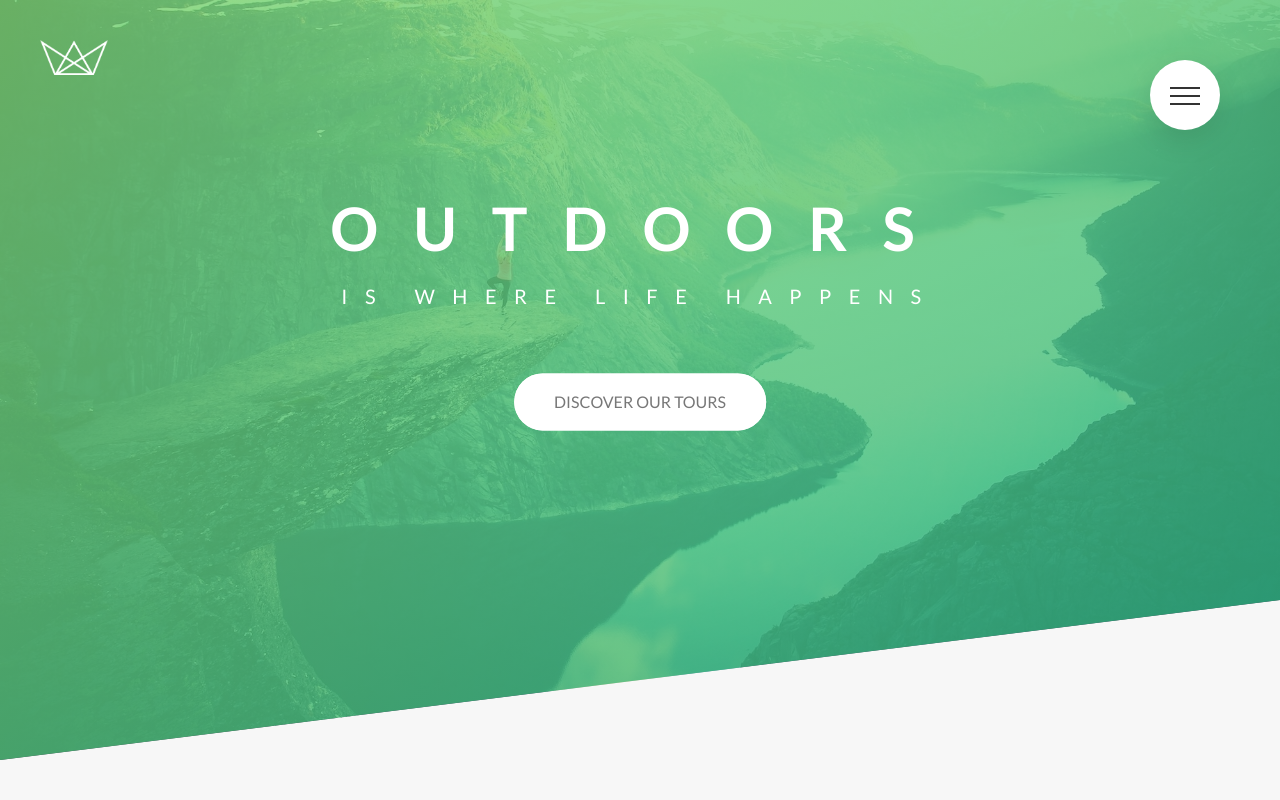
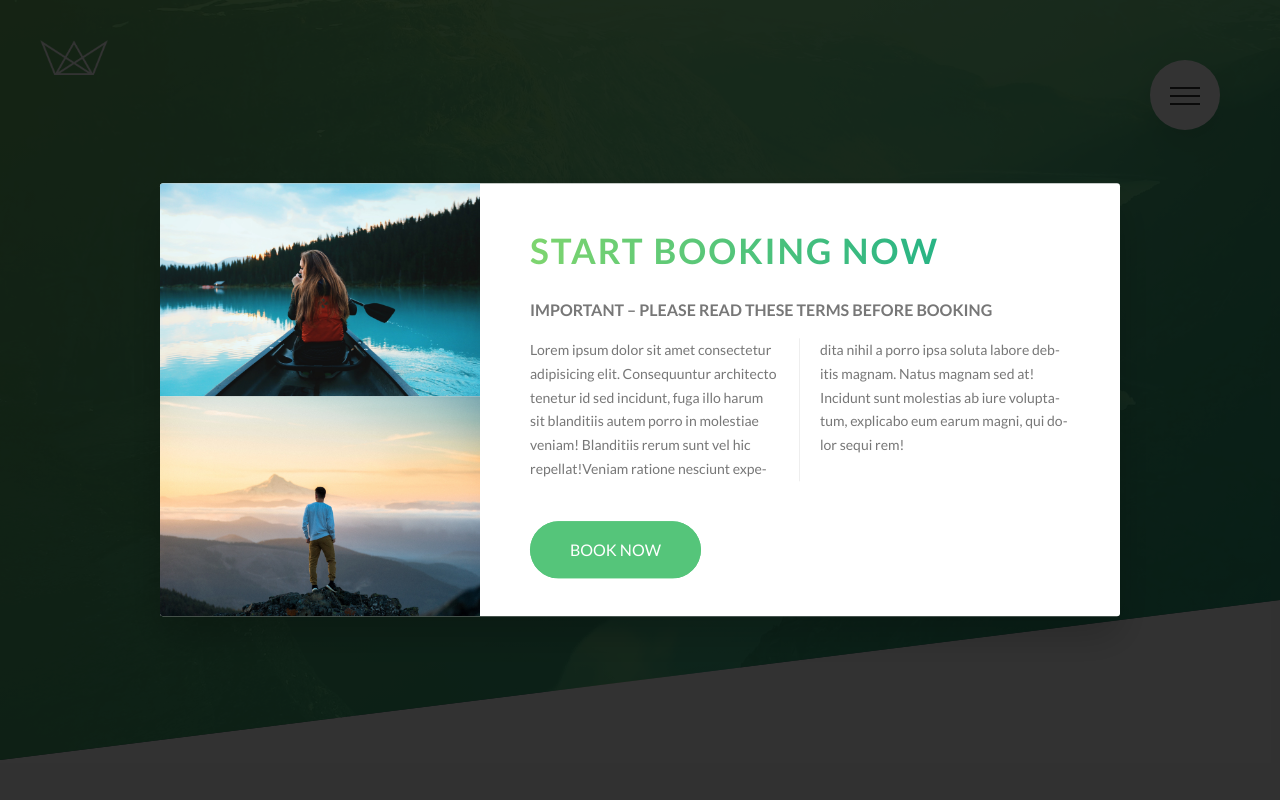
Before and after one commit to manupacheco/lab_natours, a website: page index.html in a window 1280 px wide. Shown: the top 800 px of the page. Drawn offline with Linux system fonts and the light colour scheme.

Commit message:
add popup style

```diff
--- a/index.html
+++ b/index.html
@@ -448,6 +448,23 @@
       </div>
     </div>
   </footer>
+
+  <div class="popup">
+    <div class="popup__content">
+      <div class="popup__left">
+        <img src="/img/nat-8.jpg" alt="photo" class="popup__img">
+        <img src="/img/nat-9.jpg" alt="photo" class="popup__img">
+      </div>
+      <div class="popup__right">
+        <h2 class="heading-secondary u-margin-bottom-small">Start booking now</h2>
+        <h3 class="heading-tertiary u-margin-bottom-small">Important &ndash; Please read these terms before booking</h3>
+        <p class="popup__text">
+          Lorem ipsum dolor sit amet consectetur adipisicing elit. Consequuntur architecto tenetur id sed incidunt, fuga illo harum sit blanditiis autem porro in molestiae veniam! Blanditiis rerum sunt vel hic repellat!Veniam ratione nesciunt expedita nihil a porro ipsa soluta labore debitis magnam. Natus magnam sed at! Incidunt sunt molestias ab iure voluptatum, explicabo eum earum magni, qui dolor sequi rem!
+        </p>
+        <a href="#" class="btn btn--green">Book now</a>
+      </div>
+    </div>
+  </div>
 </body>
 
 </html>
--- a/sass/abstracts/_mixins.scss
+++ b/sass/abstracts/_mixins.scss
@@ -5,3 +5,10 @@
     clear: both;
   }
 }
+
+@mixin absCenter {
+  position: absolute;
+  top: 50%;
+  left: 50%;
+  transform: translate(-50%, -50%);
+}
--- a/sass/base/_base.scss
+++ b/sass/base/_base.scss
@@ -13,4 +13,5 @@ html {
 
 body {
   box-sizing: border-box;
+  position: relative;
 }
--- /dev/null
+++ b/sass/components/_popup.scss
@@ -0,0 +1,50 @@
+.popup {
+  height: 100vh;
+  width: 100%;
+  position: fixed;
+  top: 0;
+  left: 0;
+  background-color: rgba($color-black, .8);
+  z-index: 300;
+
+  &__content {
+    @include absCenter;
+    width: 75%;
+    // height: 50rem;
+    background-color: $color-white;
+    border-radius: 3px;
+    box-shadow: 0 2rem 4rem rgba($color-black, .2);
+    display: table;
+    overflow: hidden;
+  }
+
+  &__left {
+    width: 33.33333%;
+    display: table-cell;
+  }
+
+  &__right {
+    width: 66.66667%;
+    display: table-cell;
+    vertical-align: middle;
+    padding: 3rem 5rem;
+  }
+
+  &__img {
+    display: block;
+    width: 100%;
+  }
+
+  &__text {
+    font-size: 1.4rem;
+    margin-bottom: 4rem;
+
+    column-count: 2;
+    column-gap: 4rem;
+    column-rule: 1px solid $color-grey-light-2;
+    -mz-hyphens: auto;
+    -ms-hyphens: auto;
+    -webkit-hyphens: auto;
+    hyphens: auto;
+  }
+}
--- a/sass/main.scss
+++ b/sass/main.scss
@@ -14,6 +14,7 @@
 @import "components/story.scss";
 @import "components/bg-video";
 @import "components/form";
+@import "components/popup";
 
 @import "layout/grid";
 @import "layout/header";
```
Also changed, not shown: css/style.css.
